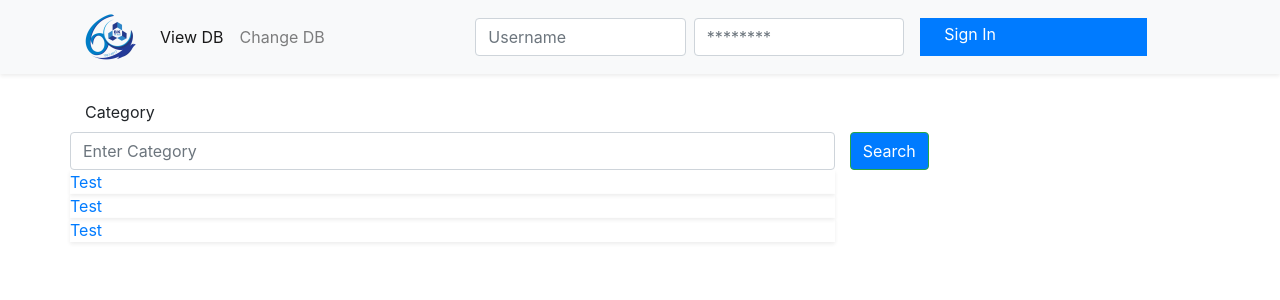
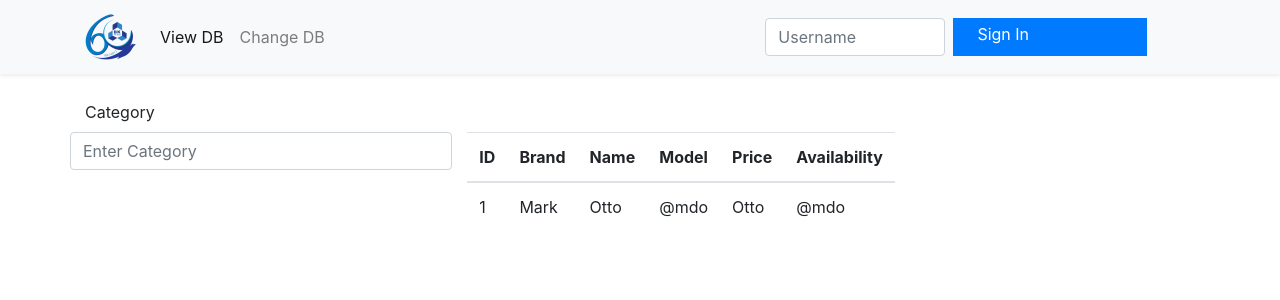
Before and after one commit to quithu165/db_assignment, a PHP site: page / in a window 1280 px wide. Shown: the top 300 px of the page. Run offline with PHP 8.4, Linux system fonts and the light colour scheme; some libraries are stand-ins or nearby versions.

Commit message:
update 3/12

```diff
--- /dev/null
+++ b/controllers/session_controller.php
@@ -0,0 +1,7 @@
+<?php
+require_once('../models/user_model.php');
+$res = $_REQUEST['confirm'];
+// echo ($res);
+
+if (isset($_SESSION['username'])) echo $_SESSION['username'];
+else echo "error";
--- a/index.php
+++ b/index.php
@@ -1,14 +1,17 @@
 <?php
 session_start();
+if (!isset($_SESSION['username'])) {
+    $_SESSION['username'] = '';
+}
 include 'views/header.html';
 
 // define('STAFF', '2');
 // define('ADMIN', '3');
 
-// if (!isset($_SESSION['role'])) {
-//     $_SESSION['role'] = '';
-// }
-// $role = $_SESSION['role'];
+if (!isset($_SESSION['username'])) {
+    $_SESSION['username'] = '';
+}
+$username = $_SESSION['username'];
 
 
  if (isset($_GET['page'])) {
--- a/models/db_model.php
+++ b/models/db_model.php
@@ -10,7 +10,7 @@
                 echo "Could not connect to database";
                 die;
             }
-            // echo "connect db success";
+            //  echo "connect db success";
 			return $conn ;
 		}
 	}
--- a/models/user_model.php
+++ b/models/user_model.php
@@ -11,24 +11,28 @@ class User
 
 class UserModel extends DbModel
 {
-    public function login($username, $password)
+    public function login($username)
     {
-        if ($username == '' || $password == '') {
+        if ($username == '') {
             return false;
         }
         $conn = $this->connect();
-        $sql = 'SELECT
+        $sql = "SELECT
                         *
                     FROM
                         user
                     WHERE
-                        username =  $username';
-        $res = mysqli_query($conn, $sql);
+                        username =  '$username'";
+        if (!$res = mysqli_query($conn, $sql)) {
+            echo "Can not query";
+            return false;
+        }
         if (mysqli_num_rows($res) > 0) {
-            $row = mysqli_fetch_assoc($res);
-            return $row;
-        } else {
-            return null;
+            if ($row = mysqli_fetch_assoc($res)) {
+                return $row['username'];
+            }
         }
+
+        return "#fails";
     }
 }
--- a/views/header.html
+++ b/views/header.html
@@ -52,23 +52,13 @@
                                 </li>
                             </ul>
                             <ul class="navbar-nav ml-auto" id="nav_menu">
-                                <input name="name" class="form-control mr-2" placeholder="Username" type="text">
-                                <input name="pass" class="form-control mr-3" placeholder="********" type="password">
-                                <a class="dropdown-item text-white bg-primary mr-5 " id="login" role="button" onclick="authentification()">Sign
+                                <input id="name" class="form-control mr-2" placeholder="Username">
+                                <a class="dropdown-item text-white bg-primary mr-5 " id="login" role="button"
+                                    onclick="authentification()">Sign
                                     In</a>
-                                <li class="nav-item dropdown">
-                                    <div class="nav-item dropdown show">
-                                        <a id="username" href="" style="display: none;"
-                                            class="nav-link dropdown-toggle p-3 text-primary" data-toggle="dropdown"
-                                            aria-expanded="true"></a>
-                                        <div class="dropdown-menu" style="display: none;" id="useroption">
-                                            <a class="dropdown-item" href="index.php?page=insert_staff">Profiles</a>
-                                            <div class="dropdown-divider"></div>
-                                            <a class="dropdown-item" id="logout" href="index.php?page=logout"
-                                                name="logout">Logout</a>
-                                        </div>
-                                    </div>
-                                </li>
+                                <a id="user" href="" style="display: none;"
+                                    class="nav-link p-3 text-primary"
+                                    aria-expanded="true"></a>
                             </ul>
                         </div>
                     </div>
--- a/views/home.html
+++ b/views/home.html
@@ -1,28 +1,43 @@
 <head>
   <script src="views/js/category.js"></script>
 </head>
+<div class="row">
   <form class="container pr-2">
     <div class="form-group">
       <label for="exampleInputEmail1">Category</label>
       <div class="row">
-      <div class="col-8">
+        <div class="col-4" id="livesearch">
           <div class="row">
-          <input class="form-control" id="categoryip" placeholder="Enter Category">
-        </div>
-        <div class="row shadow-sm">
-          <a class="" id="categoryip" placeholder="Enter Category"> Test </a>
-        </div>
-        <div class="row shadow-sm">
-          <a class="" id="categoryip" placeholder="Enter Category"> Test </a>
-        </div>
-        <div class="row shadow-sm">
-          <a class="" id="categoryip" placeholder="Enter Category"> Test </a>
+            <input class="form-control" id="categoryip" onkeyup="getProductList()" placeholder="Enter Category">
           </div>
         </div>
-      <div class="col-2">
-        <button type="button" class="btn btn-success bg-primary" onclick="getProductList()">Search</button>
+        <div class="col-4">
+          <table class="table container">
+            <thead>
+              <tr>
+                <th scope="col">ID</th>
+                <th scope="col">Brand</th>
+                <th scope="col">Name</th>
+                <th scope="col">Model</th>
+                <th scope="col">Price</th>
+                <th scope="col">Availability</th>
+              </tr>
+            </thead>
+            <tbody>
+              <tr>
+                <td id="pd1">1</th>
+                <td id="pd2">Mark</td>
+                <td id="pd3">Otto</td>
+                <td id="pd4">@mdo</td>
+                <td id="pd5">Otto</td>
+                <td id="pd6">@mdo</td>
+              </tr>
+
+            </tbody>
+          </table>
         </div>
       </div>
 
     </div>
   </form>
+</div>
--- a/views/js/category.js
+++ b/views/js/category.js
@@ -1,3 +1,7 @@
+var numProduct = 0;
+var idProduct = -1;
+
+console.log(idProduct);
 function getProductList() {
     var iput = document.getElementById("categoryip");
     var resip = iput.value;
@@ -5,13 +9,102 @@ function getProductList() {
     var method = "POST";
     var url = "controllers/category_controller.php?function=getProductList";
     var asynchronous = true;
-    var numStaff = 0;
+    ajax.onreadystatechange = function () {
+        if (this.readyState == 4 && this.status == 200) {
+            var data = this.responseText;
+            if (data.length > 0) {
+                data = data.substr(4, data.length - 1);
+                // console.log(data);
+
+                //addResult(data[0, data.indexOf("_")]);
+                index = 1;
+                clearResult();
+                while (data.length > 0) {
+                    numProduct = index;
+
+                    beginStr = 0;
+                    endStr = data.length;
+                    if (data.indexOf("_") > 0)
+                        endStr = data.indexOf("_");
+                    product = data.substr(beginStr, endStr);
+                    data = data.substr(endStr + 1, data.length - 1);
+                    // console.log(data);
+
+                    beginStr = 0;
+                    endStr = data.length;
+                    if (data.indexOf("_") > 0)
+                        endStr = data.indexOf("_");
+                    id = data.substr(beginStr, endStr);
+                    data = data.substr(endStr + 1, data.length - 1);
+                    // console.log(data);
+
+                    addResult(product, index, id);
+                    index = index + 1;
+                }
+            }
+            else addResult("No suggestion", 0);
+        }
+    }
+    ajax.open(method, url + '_' + resip, asynchronous);
+    ajax.send();
+
+}
+function clearResult() {
+    //console.log(numProduct);
+    for (var i = 1; i <= numProduct; i++) {
+        var dElement = document.getElementById("sResult" + i);
+        dElement.remove();
+        // console.log("Remove element" + i);
+    }
+}
+
+function showDetail(id) {
+    var ajax = new XMLHttpRequest();
+    var method = "POST";
+    var url = "controllers/category_controller.php?function=" + id;
+    var asynchronous = true;
     ajax.onreadystatechange = function () {
         if (this.readyState == 4 && this.status == 200) {
             var data = this.responseText;
             console.log(data);
+            var index = 1;
+            clearResult();
+            var searchBox = document.getElementById("categoryip");
+            while (index < 7) {
+                var txtElement = document.getElementById("pd" + index);
+                beginStr = 0;
+                endStr = data.length;
+                if (data.indexOf("_") > 0)
+                    endStr = data.indexOf("_");
+                txt = data.substr(beginStr, endStr);
+                data = data.substr(endStr + 1, data.length - 1);
+                if (index == 3) searchBox.innerHTML = txt;
+                txtElement.innerHTML = txt;
+                index = index + 1;
+            }
         }
     }
-    ajax.open(method, url + '_' + resip, asynchronous);
+    ajax.open(method, url, asynchronous);
     ajax.send();
 }
+function addResult(sResult, index, id) {
+    var parent = document.getElementById("livesearch");
+    var fChild = document.getElementById("categoryip");
+
+    var nResult = document.createElement("div");
+    var content = document.createElement("a");
+    // console.log(sResult);
+    var txtContent = document.createTextNode(sResult);
+
+    content.appendChild(txtContent);
+
+    nResult.appendChild(content);
+
+    parent.appendChild(nResult);
+
+    nResult.classList.add("row");
+    nResult.classList.add("shadow-sm");
+    nResult.id = "sResult" + index;
+    // content.href = "index.php?page=view_product";
+    content.onclick = function () { showDetail(id) };
+}
--- a/views/js/login.js
+++ b/views/js/login.js
@@ -1,19 +1,66 @@
+var ipuser = document.getElementById("name");
+var ippass = document.getElementById("pass");
+var iplogin = document.getElementById("login");
+var wel = document.getElementById("user");
+
+
+var ajax = new XMLHttpRequest();
+var method = "POST";
+var url = "controllers/session_controller.php?confirm=username";
+var asynchronous = true;
+var username;
+ajax.onreadystatechange = function () {
+    if (this.readyState == 4 && this.status == 200) {
+        var data = this.responseText;
+        username = data;
+        console.log(username);
+    }
+}
+ajax.open(method, url + username, asynchronous);
+ajax.send();
+
+if (username != "error") {
+    ipuser.style.display = "none";
+    ippass.style.display = "none";
+    iplogin.style.display = "none";
+    wel.removeAttribute("style");
+    wel.innerHTML = "Welcome, " + username + "!";
+}
+else {
+    wel.style.display = "none";
+    ipuser.removeAttribute("style");
+    ippass.removeAttribute("style");
+    iplogin.removeAttribute("style");
+}
+
 function authentification() {
-    var usernameE = document.getElementsByName("name");
-    var passwordE = document.getElementsByName("pass");
+    var usernameE = document.getElementById("name");
     var username = usernameE.value;
-    var password = passwordE.value;
     var ajax = new XMLHttpRequest();
     var method = "POST";
     var url = "controllers/login_controller.php?info=";
     var asynchronous = true;
-    console.log(username);
+    // console.log(username);
     ajax.onreadystatechange = function () {
         if (this.readyState == 4 && this.status == 200) {
             var data = this.responseText;
             console.log(data);
+            var iusername = data;
+            if (iusername != "error") {
+                ipuser.style.display = "none";
+                ippass.style.display = "none";
+                iplogin.style.display = "none";
+                wel.removeAttribute("style");
+                wel.innerHTML = "Welcome, " + iusername + "!";
+            }
+            else {
+                wel.style.display = "none";
+                ipuser.removeAttribute("style");
+                ippass.removeAttribute("style");
+                iplogin.removeAttribute("style");
+            }
         }
     }
-    ajax.open(method, url + username + '_' + password, asynchronous);
+    ajax.open(method, url + username, asynchronous);
     ajax.send();
 }
```
Also changed, not shown: controllers/category_controller.php (+5 -4 lines), controllers/login_controller.php (+3 -4 lines), models/category_model.php (+30 -4 lines), views/login_view.html (deleted, +0 -43 lines). Lines whose indentation alone changed are shown as unchanged.
